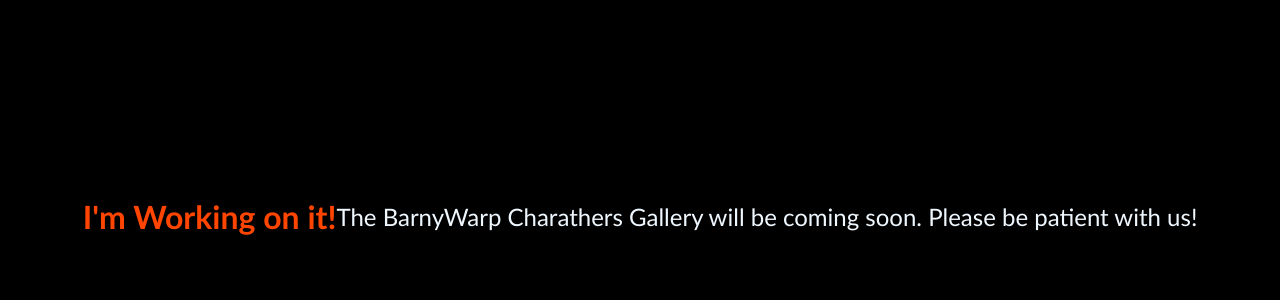
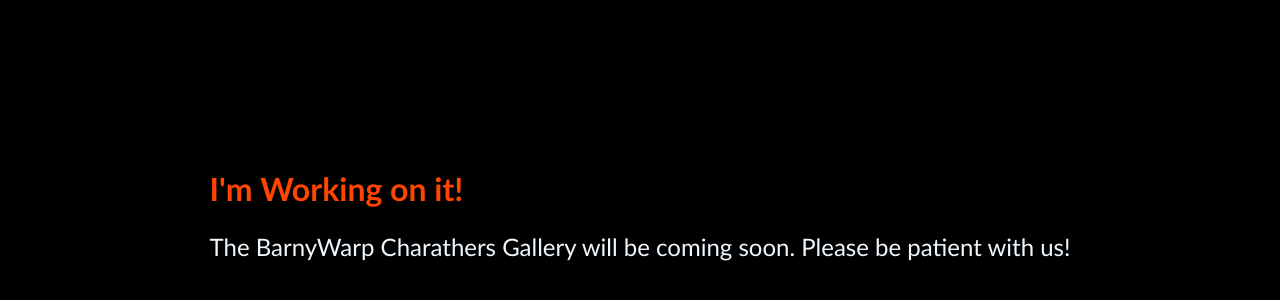
Before and after one commit to arancia313/BarnyWarp-Charathers-Gallery, a plain HTML site: page index.html in a window 1280 px wide. Shown: the part 184-484 px from the top of the page. Drawn offline with Linux system fonts and the light colour scheme.

Commit message:
first commit

```diff
--- a/index.html
+++ b/index.html
@@ -26,8 +26,11 @@
                 font-size: 1.5rem
             }
         </style>
-        <h1>I'm Working on it!</h1>
+        <div class="loader">
+          <h1>I'm Working on it!</h1>
         <p>The BarnyWarp Charathers Gallery will be coming soon. Please be patient with us!</p>
+        </div>
+
     </head>
     </body>
     <span></span>
```
